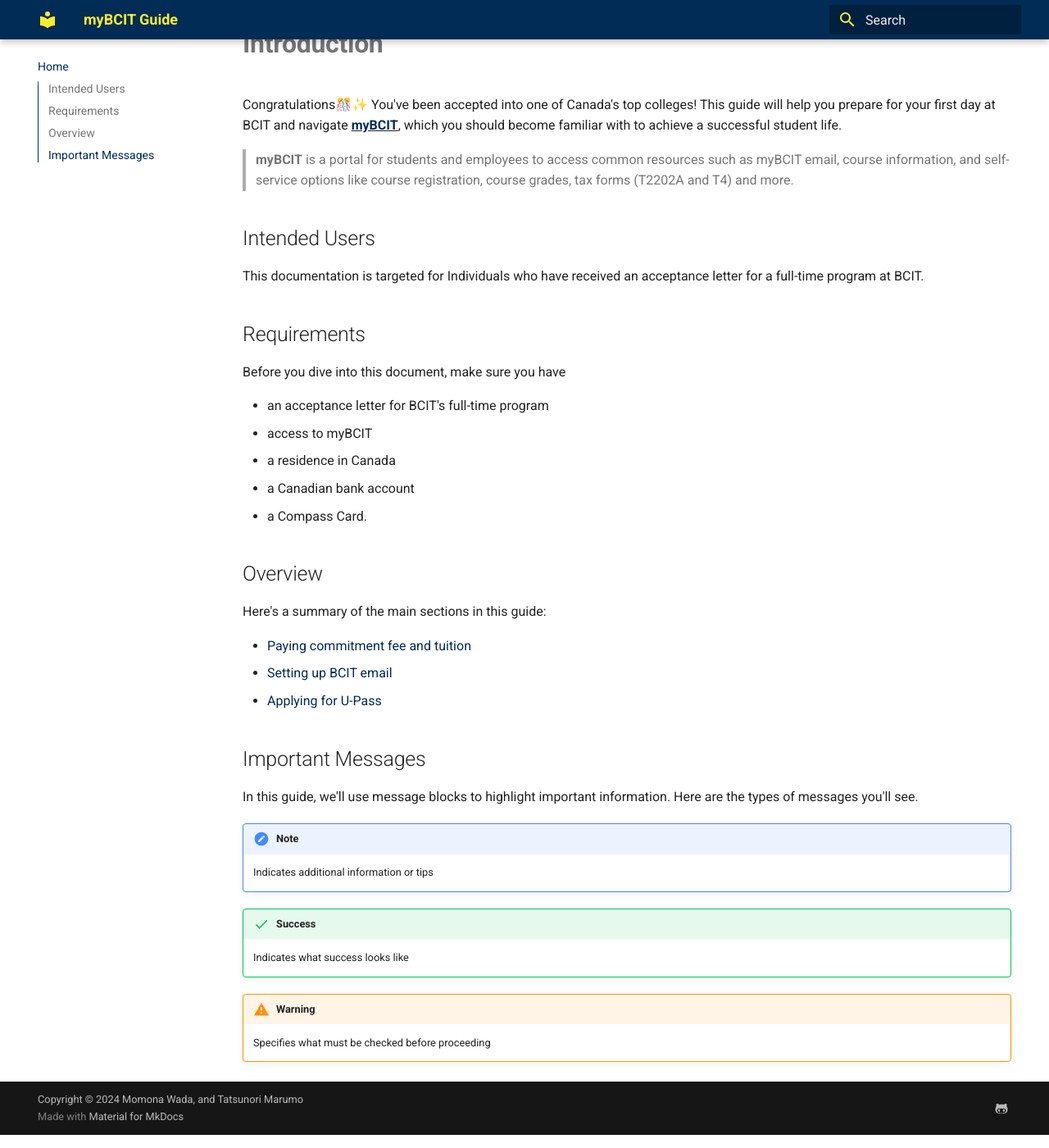
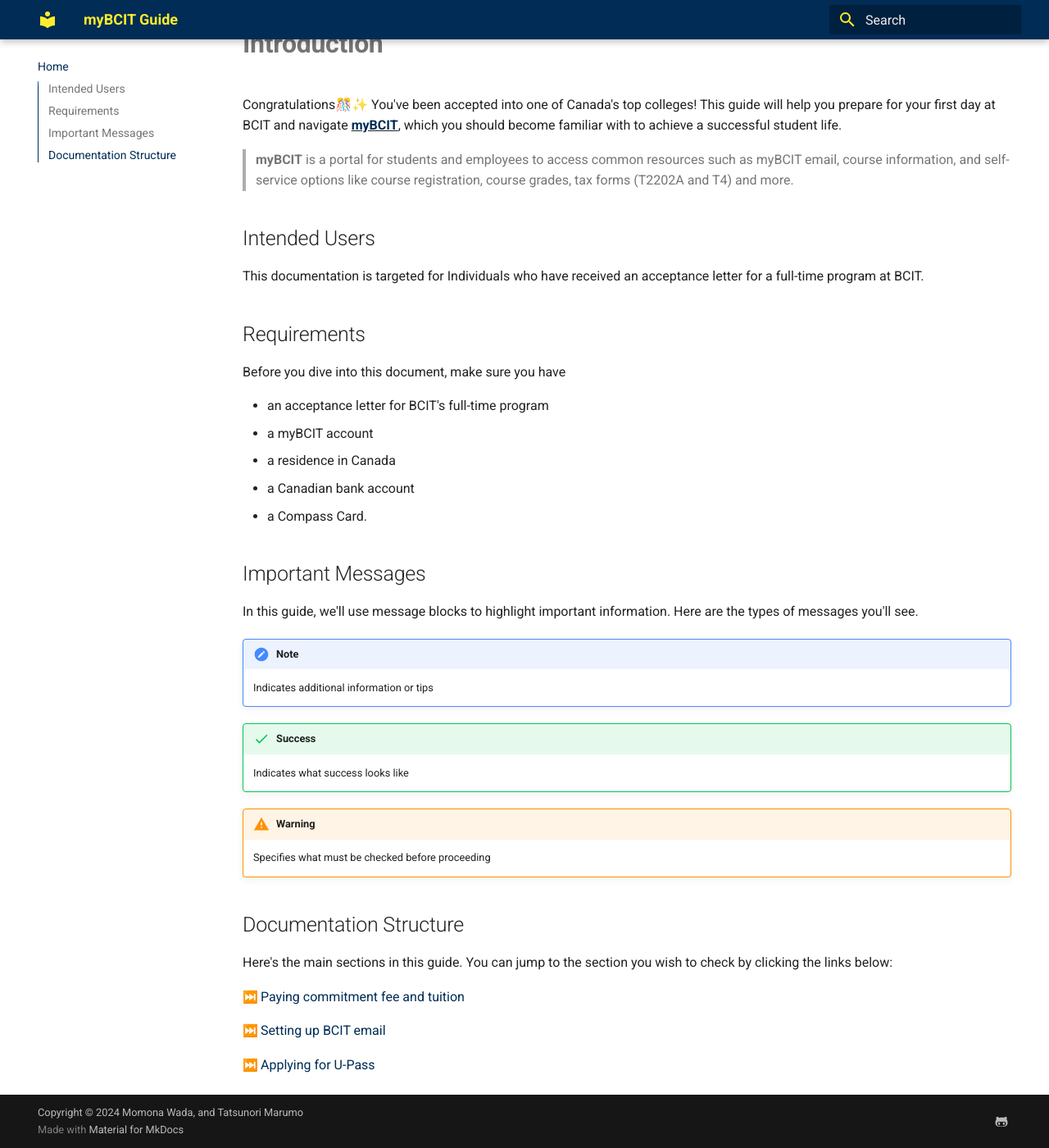
Before and after one commit to TatsunoriMarumo/myBCIT-Guide, an MkDocs documentation site: the page built from docs/index.md, in a window 1280 px wide and 1400 px high, scrolled down 113 px. Shown: the whole window at 82% size. Built offline with MkDocs 1.6.1 and Material for MkDocs 9.7.7, drawn with Linux system fonts in a browser that asks for light colours; nearby versions of some CDN libraries; emoji names are drawn with the system emoji font; comment, search, counter and statistics services are not loaded.

Commit message:
Update Documentation Structure

```diff
--- a/docs/index.md
+++ b/docs/index.md
@@ -13,18 +13,11 @@
 Before you dive into this document, make sure you have
 
 - an acceptance letter for BCIT's full-time program
-- access to myBCIT
+- a myBCIT account
 - a residence in Canada
 - a Canadian bank account
 - a Compass Card.
 
-
-## Overview
-Here's a summary of the main sections in this guide:
-
-- [Paying commitment fee and tuition](paying-tuition)
-- [Setting up BCIT email](setting-up-email)
-- [Applying for U-Pass](applying-for-upass.md)
 
 ## Important Messages
 In this guide, we'll use message blocks to highlight important information. Here are the types of messages you'll see.
@@ -37,3 +30,12 @@
 
 !!! warning
     Specifies what must be checked before proceeding
+
+## Documentation Structure
+Here's the main sections in this guide. You can jump to the section you wish to check by clicking the links below:
+
+:track_next: [Paying commitment fee and tuition](paying-tuition)
+
+:track_next: [Setting up BCIT email](setting-up-email)
+
+:track_next: [Applying for U-Pass](applying-for-upass.md)
```
